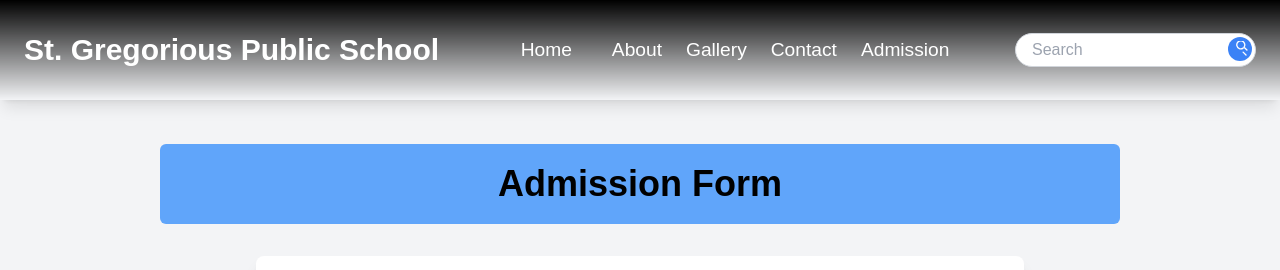
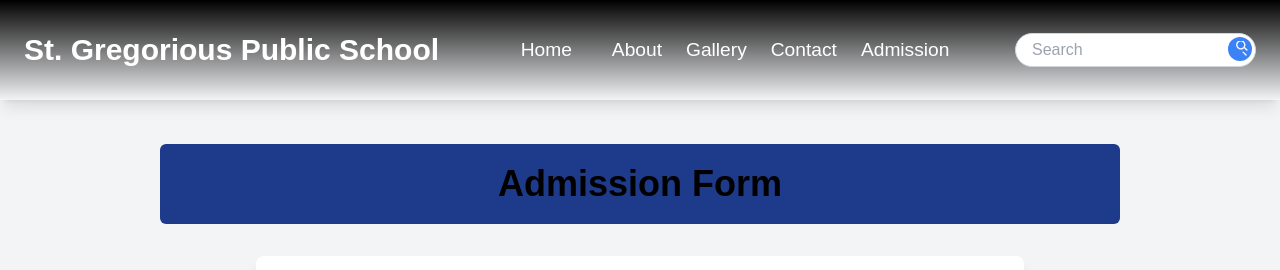
Before and after one commit to mat16-t/servicelearning-web-app, a React (Create React App) app: page /admission in a window 1280 px wide. Shown: the top 270 px of the page. Built offline with nearby package versions, Linux system fonts and the light colour scheme.

Commit message:
initial commit

```diff
--- a/src/components/Admission.js
+++ b/src/components/Admission.js
@@ -6,7 +6,7 @@ const Admission = () => {
 
   return (
     <section className="py-16 bg-gray-100 min-h-screen flex flex-col items-center">
-      <h2 className="w-3/4 text-4xl font-bold text-center mb-8 text-black bg-blue-400 rounded-md py-5 mt-20">
+      <h2 className="w-3/4 text-4xl font-bold text-center mb-8 text-black bg-blue-900 rounded-md py-5 mt-20">
         {t("Admission Form")}
       </h2>
       {/* Google Form Embed */}
```
